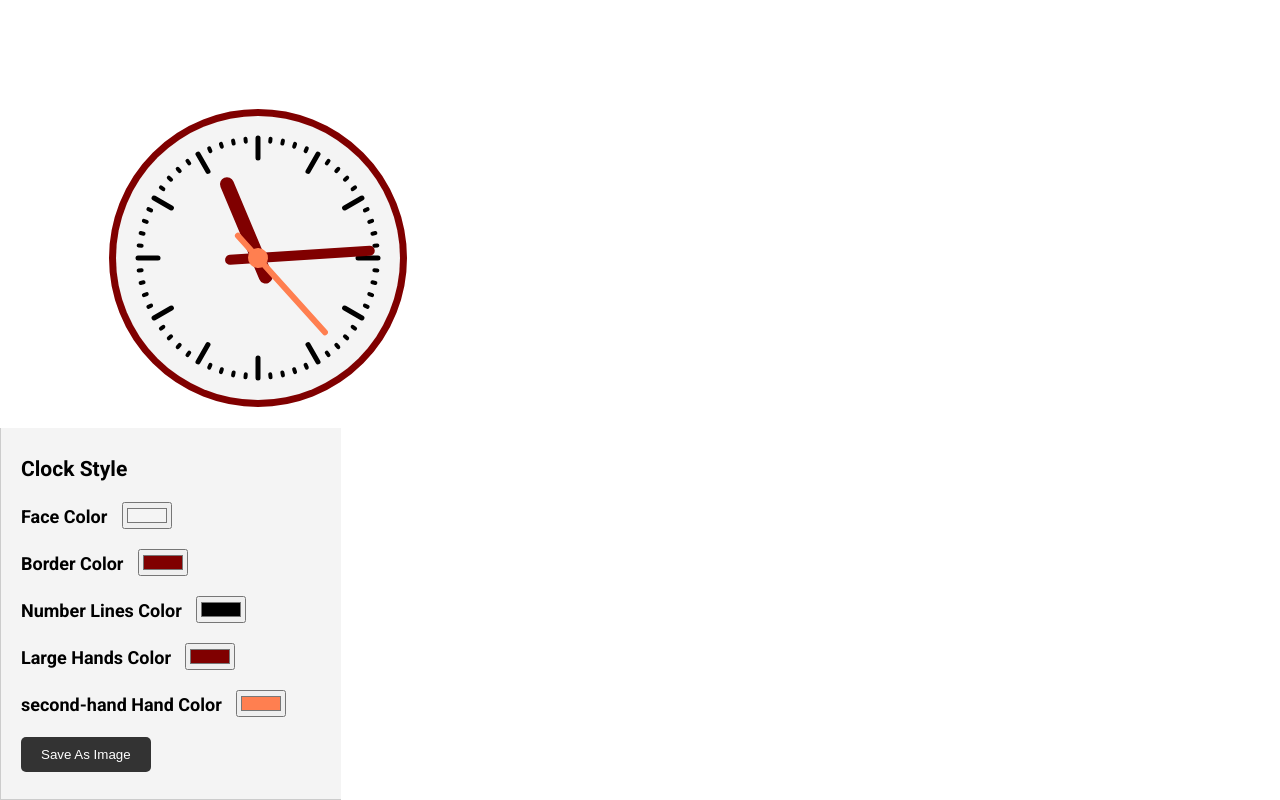
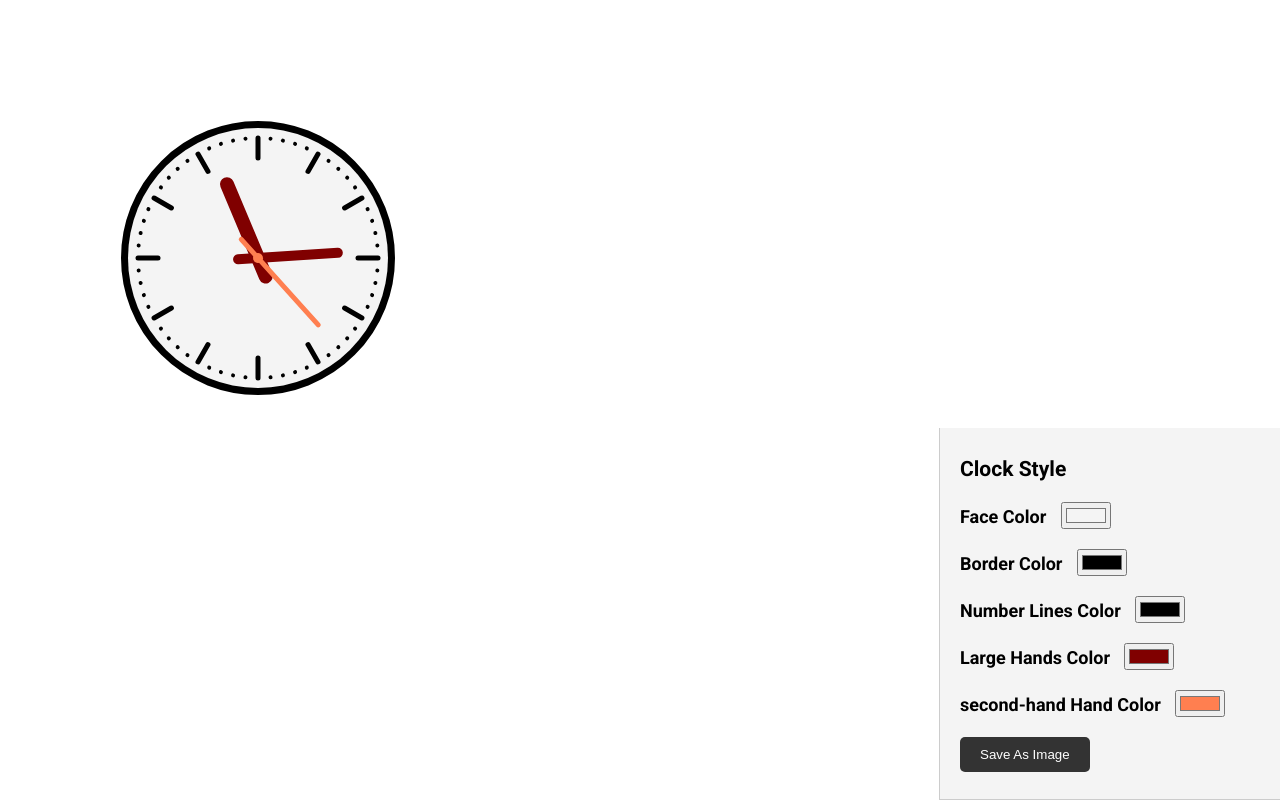
Before and after one commit to MariusLucian93/Javascript-Jurney, a plain HTML site: page 12-web-browser-apis/06-animated-clock-2/animated-clock/index.html in a window 1280 px wide. Drawn offline with Linux system fonts and the light colour scheme.

Commit message:
learned more about web brosing apis used geolocation and map position, canvasm and animation frame, created an animated clock used audio API and created a music player

```diff
--- a/12-web-browser-apis/06-animated-clock-2/animated-clock/script.js
+++ b/12-web-browser-apis/06-animated-clock-2/animated-clock/script.js
@@ -1,104 +1,131 @@
-function clock() {
+const canvas = document.getElementById('canvas');
+
+const faceColor = document.getElementById('face-color');
+const borderColor = document.getElementById('border-color');
+const numberColor = document.getElementById('line-color');
+const largeHandColor = document.getElementById('large-hand-color');
+const minHandColor = document.getElementById('second-hand-color');
+
+borderColor.value = 'ffffff';
+console.log(borderColor.value);
+
+
+
+
+function clock () {
     const now = new Date();
-  const canvas = document.getElementById('canvas');
-  const ctx = canvas.getContext('2d');
+    const CTX = canvas.getContext('2d');
 
-  // Setup canvas
-  ctx.save(); // save the default state
-  ctx.clearRect(0, 0, 500, 500);
-  ctx.translate(250, 250); // Put 0,0 in the middle
-  ctx.rotate(-Math.PI / 2); // Rotate clock -90deg
 
-  // Set default styles
-  ctx.strokeStyle = '#000000';
-  ctx.fillStyle = '#f4f4f4';
-  ctx.lineWidth = 5;
-  ctx.lineCap = 'round';
+    //setup canvas
+    CTX.save(); //saves the default state
+    CTX.clearRect(0, 0, 500, 500);
+    CTX.translate(250, 250); //put 0,0 in the middle
+    CTX.rotate(-Math.PI / 2); //rotate clock -90degrees
 
-  // Draw clock face/border
-  ctx.save();
-  ctx.beginPath();
-  ctx.lineWidth = 14;
-  ctx.strokeStyle = '#800000';
-  ctx.arc(0, 0, 142, 0, Math.PI * 2, true);
-  ctx.stroke();
-  ctx.fill();
-  ctx.restore();
+    //set default styles
+    CTX.strokeStyle = 'black';
+    CTX.fillStyle = faceColor.value;
+    CTX.lineWidth = 5;
+    CTX.lineCap = 'round';
 
-  // Draw hour lines
-  ctx.save();
+    //draw clock face/border
+    CTX.save();
+    CTX.beginPath();
+    CTX.lineWidth = 14;
+    CTX.strokeStyle = borderColor.value;
+    CTX.arc(0, 0, 130, 0, Math.PI * 2, true);
+    CTX.stroke();
+    CTX.fill();
+    CTX.restore();
+
+    //draw hour marks
+    CTX.save();
+    CTX.strokeStyle = numberColor.value;
     for (let i = 0; i < 12; i++) {
-    ctx.beginPath();
-    ctx.rotate(Math.PI / 6);
-    ctx.moveTo(100, 0);
-    ctx.lineTo(120, 0);
-    ctx.stroke();
+        CTX.rotate(Math.PI / 6);
+        CTX.beginPath();
+        CTX.moveTo(100, 0);
+        CTX.lineTo(120, 0);
+        CTX.stroke();
     }
-  ctx.restore();
+    CTX.restore();
 
-  // Draw minute lines
-  ctx.save();
-  ctx.lineWidth = 4;
+    //draw minute marks
+    CTX.save();
+    CTX.lineWidth = 4;
+    CTX.strokeStyle = numberColor.value;
     for (let i = 0; i < 60; i++) {
         if (i % 5 !== 0) {
-      ctx.beginPath();
-      ctx.moveTo(117, 0);
-      ctx.lineTo(120, 0);
-      ctx.stroke();
+            CTX.beginPath();
+            CTX.moveTo(120, 0);
+            CTX.lineTo(120, 0);
+            CTX.stroke();
         }
-    ctx.rotate(Math.PI / 30);
+    CTX.rotate(Math.PI / 30);
     }
-  ctx.restore();
 
-  // Get current time
+    CTX.restore();
+
+
+    //get current time
     const hr = now.getHours() % 12;
     const min = now.getMinutes();
     const sec = now.getSeconds();
 
-  // console.log(`${hr}:${min}:${sec}`);
+    // console.log(`time is: ${hr}:${min}:${sec}`);
 
-  // Draw hour hand
-  ctx.save();
-  ctx.rotate(
-    (Math.PI / 6) * hr + (Math.PI / 360) * min + (Math.PI / 21600) * sec
-  );
-  ctx.strokeStyle = '#800000';
-  ctx.lineWidth = 14;
-  ctx.beginPath();
-  ctx.moveTo(-20, 0);
-  ctx.lineTo(80, 0);
-  ctx.stroke();
-  ctx.restore();
 
-  // Draw min hand
-  ctx.save();
-  ctx.rotate((Math.PI / 30) * min + (Math.PI / 1800) * sec);
-  ctx.strokeStyle = '#800000';
-  ctx.lineWidth = 10;
-  ctx.beginPath();
-  ctx.moveTo(-28, 0);
-  ctx.lineTo(112, 0);
-  ctx.stroke();
-  ctx.restore();
+    //draw HOUR hand
+    CTX.save();
+    CTX.rotate((Math.PI / 30) * min + (Math.PI / 1800) * sec);
+    CTX.strokeStyle = largeHandColor.value;
+    CTX.lineWidth = 10;
+    CTX.beginPath();
+    CTX.moveTo(-20, 0);
+    CTX.lineTo(80, 0);
+    CTX.stroke();
+    CTX.restore();
 
-  // Draw sec hand
-  ctx.save();
-  ctx.rotate((sec * Math.PI) / 30);
-  ctx.strokeStyle = '#FF7F50';
-  ctx.fillStyle = '#FF7F50';
-  ctx.lineWidth = 6;
-  ctx.beginPath();
-  ctx.moveTo(-30, 0);
-  ctx.lineTo(100, 0);
-  ctx.stroke();
-  ctx.beginPath();
-  ctx.arc(0, 0, 10, 0, Math.PI * 2, true);
-  ctx.fill();
-  ctx.restore();
 
-  ctx.restore(); // restore default state
+    //draw MINUTE hand
+    CTX.save();
+    CTX.rotate((Math.PI / 6) * hr + (Math.PI / 360) * min + (Math.PI / 21600) * sec);
+    CTX.strokeStyle = largeHandColor.value;
+    CTX.lineWidth = 14;
+    CTX.beginPath();
+    CTX.moveTo(-20, 0);
+    CTX.lineTo(80, 0);
+    CTX.stroke();
+    CTX.restore();
+
+    //draw SECOND hand
+    CTX.save();
+    CTX.rotate((sec * Math.PI / 30));
+    CTX.strokeStyle = minHandColor.value;
+    CTX.fillStyle = minHandColor.value;
+    CTX.lineWidth = 5;
+    CTX.beginPath();
+    CTX.moveTo(-25, 0);
+    CTX.lineTo(90, 0);
+    CTX.stroke();
+    CTX.beginPath();
+    CTX.arc(0, 0, 5, 0, Math.PI * 2, true);
+    CTX.fill();
+    CTX.restore();
+
+    CTX.restore(); //restores to default state
 
     requestAnimationFrame(clock);
 }
+requestAnimationFrame(clock);
+clock();
 
-requestAnimationFrame(clock);
+
+document.getElementById('save-btn').addEventListener('click', () => {
+    const dataURL = canvas.toDataURL('image/png');
+    const link = document.createElement('a');
+    link.download = 'clock.png';
+    link.href = dataURL;
+    link.click();
+})
--- a/12-web-browser-apis/06-animated-clock-2/animated-clock/style.css
+++ b/12-web-browser-apis/06-animated-clock-2/animated-clock/style.css
@@ -22,7 +22,7 @@ button {
   width: 300px;
   position: absolute;
   bottom: 0;
-  left: 0;
+  right: 0;
 }
 
 .form-input {
```
Also changed, not shown: 12-web-browser-apis/01-geolocation/script.js (+53 -0 lines), 12-web-browser-apis/02-map-position/script.js (+19 -0 lines), 12-web-browser-apis/03-canvas/index.html (+7 -0 lines), 12-web-browser-apis/03-canvas/script.js (+42 -0 lines), 12-web-browser-apis/04-requestAnimationFrame/script.js (+28 -0 lines), 12-web-browser-apis/05-animated-clock-1/animated-clock/script.js (+109 -0 lines), 12-web-browser-apis/07-audio-api/index.html (+6 -1 lines), 12-web-browser-apis/07-audio-api/script.js (+21 -0 lines), 12-web-browser-apis/08-music-player-project/music-player/index.html (+3 -3 lines), 12-web-browser-apis/08-music-player-project/music-player/script.js (+92 -0 lines). Lines whose indentation alone changed are shown as unchanged.
